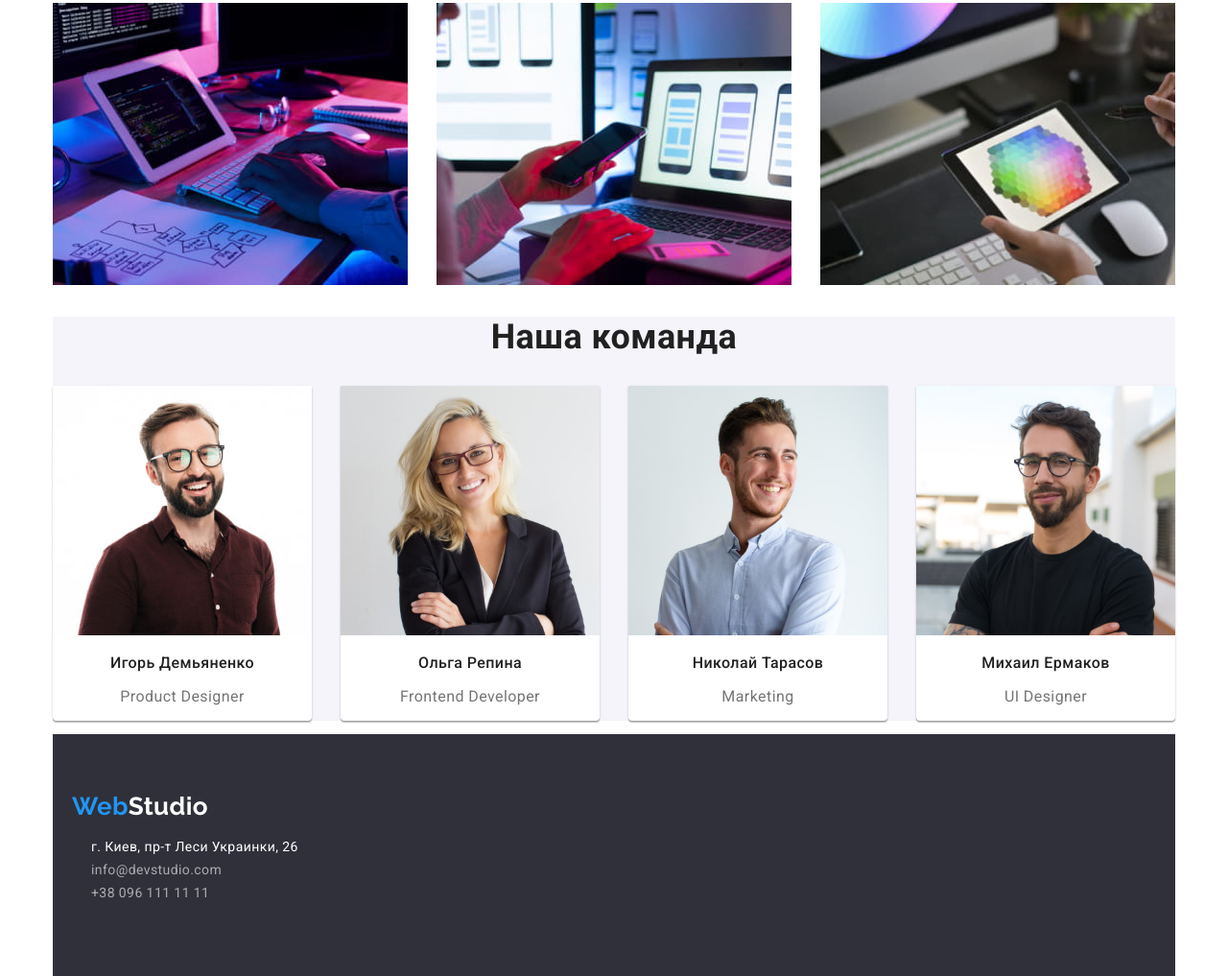
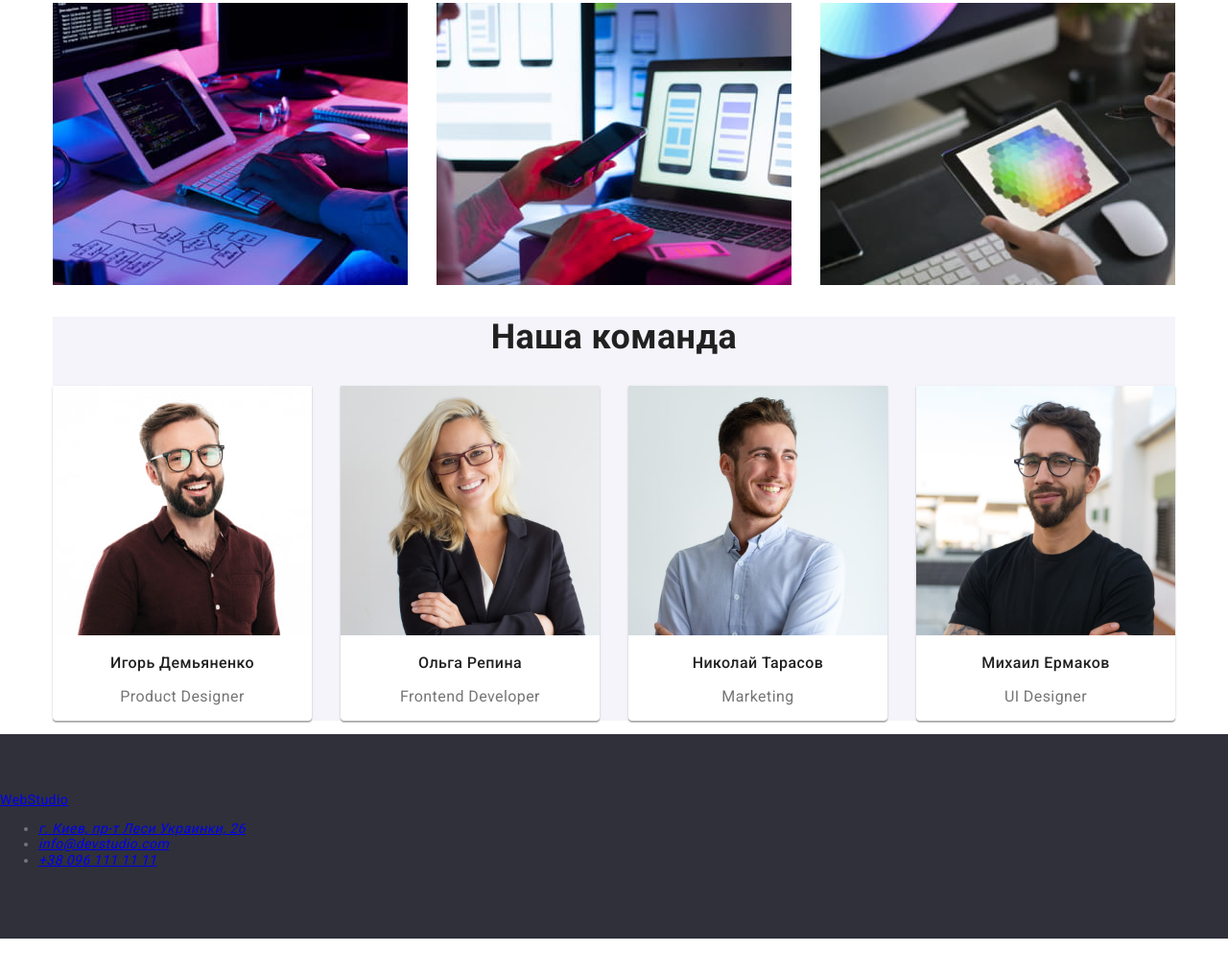
Before and after one commit to Shumytska/goit-markup-hw-02, a plain HTML site: page index.html in a window 1280 px wide. Shown: the part 880-1897 px from the top of the page at 96% size. After the commit the page ends 1858 px from the top, so only its background shows below. Drawn offline with Linux system fonts and the light colour scheme.

Commit message:
Правки в футере

```diff
--- a/index.html
+++ b/index.html
@@ -4,19 +4,24 @@
 		<meta charset="UTF-8" />
 		<meta http-equiv="X-UA-Compatible" content="IE=edge" />
 		<meta name="viewport" content="width=device-width, initial-scale=1.0" />
-		<link rel="preconnect" href="https://fonts.googleapis.com">
-		<link rel="preconnect" href="https://fonts.gstatic.com" crossorigin>
-		<link href="https://fonts.googleapis.com/css2?family=Raleway:wght@700&family=Roboto:wght@400;500;700;900&display=swap"
-			rel="stylesheet">
-		<link rel="stylesheet" href="./css/normalize.css">
-		<link rel="stylesheet" href="./css/style.css">
+		<link rel="preconnect" href="https://fonts.googleapis.com" />
+		<link rel="preconnect" href="https://fonts.gstatic.com" crossorigin />
+		<link
+			href="https://fonts.googleapis.com/css2?family=Raleway:wght@700&family=Roboto:wght@400;500;700;900&display=swap"
+			rel="stylesheet"
+		/>
+		<link rel="stylesheet" href="./css/normalize.css" />
+		<link rel="stylesheet" href="./css/style.css" />
 		<title>Студия</title>
 	</head>
 	<body>
 		<!-- header -->
 		<header class="header content">
 			<nav class="navigation">
-				<a href="./index.html" class="logo"><span class="logo-part">Web</span>Studio</a>
+				<a href="./index.html" class="logo">
+					<span class="logo-part">Web</span>
+					Studio
+				</a>
 				<ul class="navigation-list list">
 					<li class="navigation-item">
 						<a href="./index.html" class="navigation-link current">Студия</a>
@@ -50,19 +55,27 @@
 				<ul class="benefits-list list">
 					<li class="benefits-item">
 						<h3 class="benefits-item-title">Внимание к деталям</h3>
-						<p class="benefits-item-descr">Идейные соображения, а также начало повседневной работы по формированию позиции.</p>
+						<p class="benefits-item-descr">
+							Идейные соображения, а также начало повседневной работы по формированию позиции.
+						</p>
 					</li>
 					<li class="benefits-item">
 						<h3 class="benefits-item-title">Пунктуальность</h3>
-						<p class="benefits-item-descr">Задача организации, в особенности же рамки и место обучения кадров влечет за собой.</p>
+						<p class="benefits-item-descr">
+							Задача организации, в особенности же рамки и место обучения кадров влечет за собой.
+						</p>
 					</li>
 					<li class="benefits-item">
 						<h3 class="benefits-item-title">Планирование</h3>
-						<p class="benefits-item-descr">Равным образом консультация с широким активом в значительной степени обуславливает.</p>
+						<p class="benefits-item-descr">
+							Равным образом консультация с широким активом в значительной степени обуславливает.
+						</p>
 					</li>
 					<li class="benefits-item">
 						<h3 class="benefits-item-title">Современные технологии</h3>
-						<p class="benefits-item-descr">Значимость этих проблем настолько очевидна, что реализация плановых заданий.</p>
+						<p class="benefits-item-descr">
+							Значимость этих проблем настолько очевидна, что реализация плановых заданий.
+						</p>
 					</li>
 				</ul>
 			</section>
@@ -109,18 +122,20 @@
 			</section>
 		</main>
 		<!-- footer -->
-		<footer class="footer content">
-			<address class="footer-address">
-				<a href="./index.html" class="footer-logo"><span class="footer-logo-part">Web</span>Studio</a>
-				<ul class="footer-list list">
+		<footer class="footer">
+			<a href="./">WebStudio</a>
+			<address>
+				<ul>
 					<li>
-						<a href="#" class="footer-list-link">г. Киев, пр-т Леси Украинки, 26</a>
+						<a href="https://goo.gl/maps/CPtrU1FHBa2aNyZL9" target="_blank" rel="noopener noreferrer nofollow">
+							г. Киев, пр-т Леси Украинки, 26
+						</a>
 					</li>
 					<li>
-						<a href="mailto:info@devstudio.com" class="footer-list-contact">info@devstudio.com</a>
+						<a href="mailto:info@devstudio.com">info@devstudio.com</a>
 					</li>
 					<li>
-						<a href="tel:+380961111111" class="footer-list-contact">+38 096 111 11 11</a>
+						<a href="tel:+380961111111">+38 096 111 11 11</a>
 					</li>
 				</ul>
 			</address>
```
